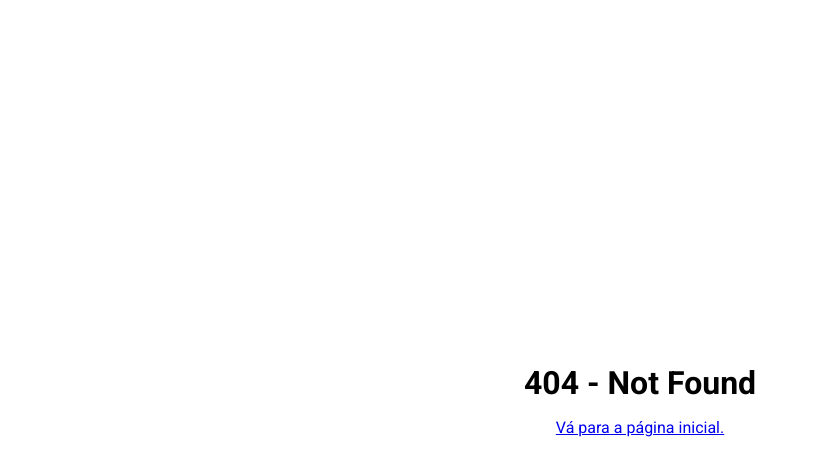
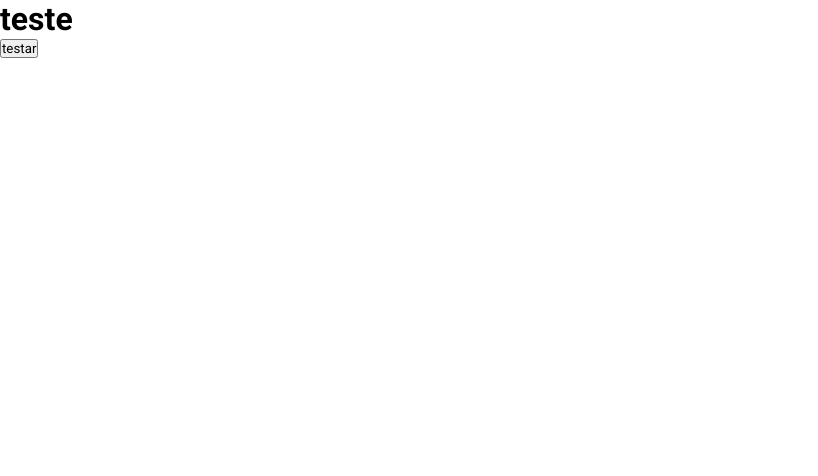
Before and after one commit to felipe-sant/FRONT-Maps, a React (Create React App) app: page /test in a window 1280 px wide. Before the commit this address had no page. Shown: the top 476 px of the page, without its empty margins (0-818 px from the left). Built offline with nearby package versions, Linux system fonts and the light colour scheme.

Commit message:
test: adding testing area

```diff
--- /dev/null
+++ b/src/pages/test.tsx
@@ -0,0 +1,17 @@
+import get from "../functions/methods/get"
+
+export default function Test() {
+    const url = "https://3001-cs-e30363ef-557e-4565-b481-2d435839e889.cs-us-east1-pkhd.cloudshell.dev/"
+
+    async function testar() {
+        const response = await get(url)
+        console.log(response)
+    }
+
+    return (
+        <>
+            <h1>teste</h1>
+            <button onClick={testar}>testar</button>
+        </>
+    )
+}
--- a/src/routers/router.tsx
+++ b/src/routers/router.tsx
@@ -1,12 +1,14 @@
 import { Route, BrowserRouter, Routes as Switch } from "react-router-dom";
 import NotFound from "../pages/notFound";
 import Maps from "../pages/maps";
+import Test from "../pages/test";
 
 export default function Routers() {
   return (
     <BrowserRouter>
       <Switch>
         <Route path="/" element={<Maps />} />
+        <Route path="/test" element={<Test />} />
         <Route path="*" element={<NotFound />} />
       </Switch>
     </BrowserRouter>
```
